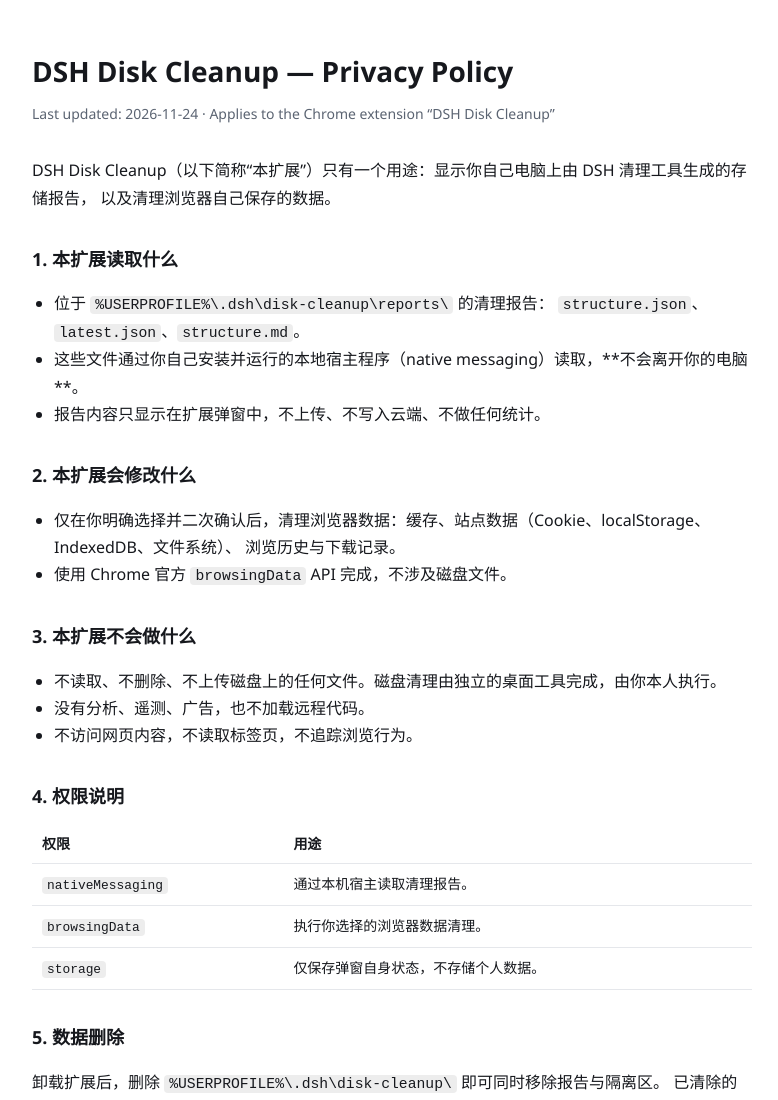
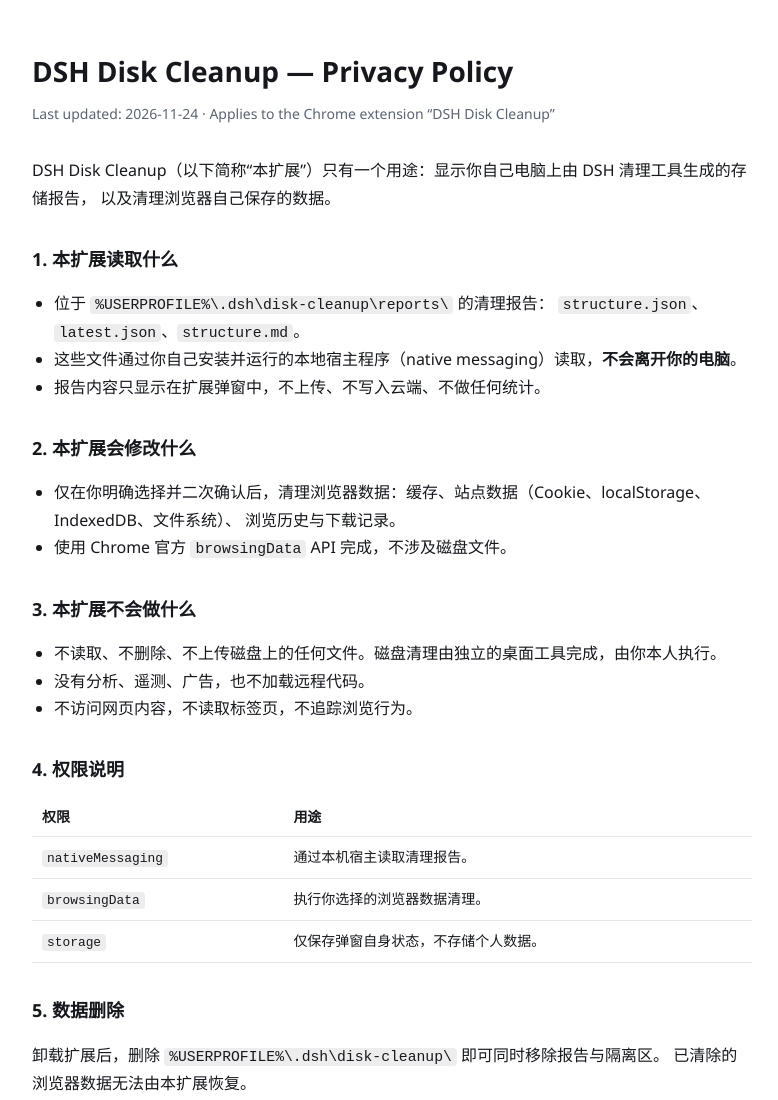
Before and after one commit to xinyuwag-crypto/dsh-disk-cleanup-ext, a browser extension: page docs/privacy/index.html in a window 1280 px wide. Shown: the top 1100 px of the page, without its empty margins (248-1026 px from the left). Drawn offline with Linux system fonts and the light colour scheme.

Commit message:
fix: render privacy policy bold with <strong> instead of markdown asterisks

```diff
--- a/docs/privacy/index.html
+++ b/docs/privacy/index.html
@@ -36,7 +36,7 @@
   <ul>
     <li>位于 <code>%USERPROFILE%\.dsh\disk-cleanup\reports\</code> 的清理报告：
         <code>structure.json</code>、<code>latest.json</code>、<code>structure.md</code>。</li>
-    <li>这些文件通过你自己安装并运行的本地宿主程序（native messaging）读取，**不会离开你的电脑**。</li>
+    <li>这些文件通过你自己安装并运行的本地宿主程序（native messaging）读取，<strong>不会离开你的电脑</strong>。</li>
     <li>报告内容只显示在扩展弹窗中，不上传、不写入云端、不做任何统计。</li>
   </ul>
 
```
